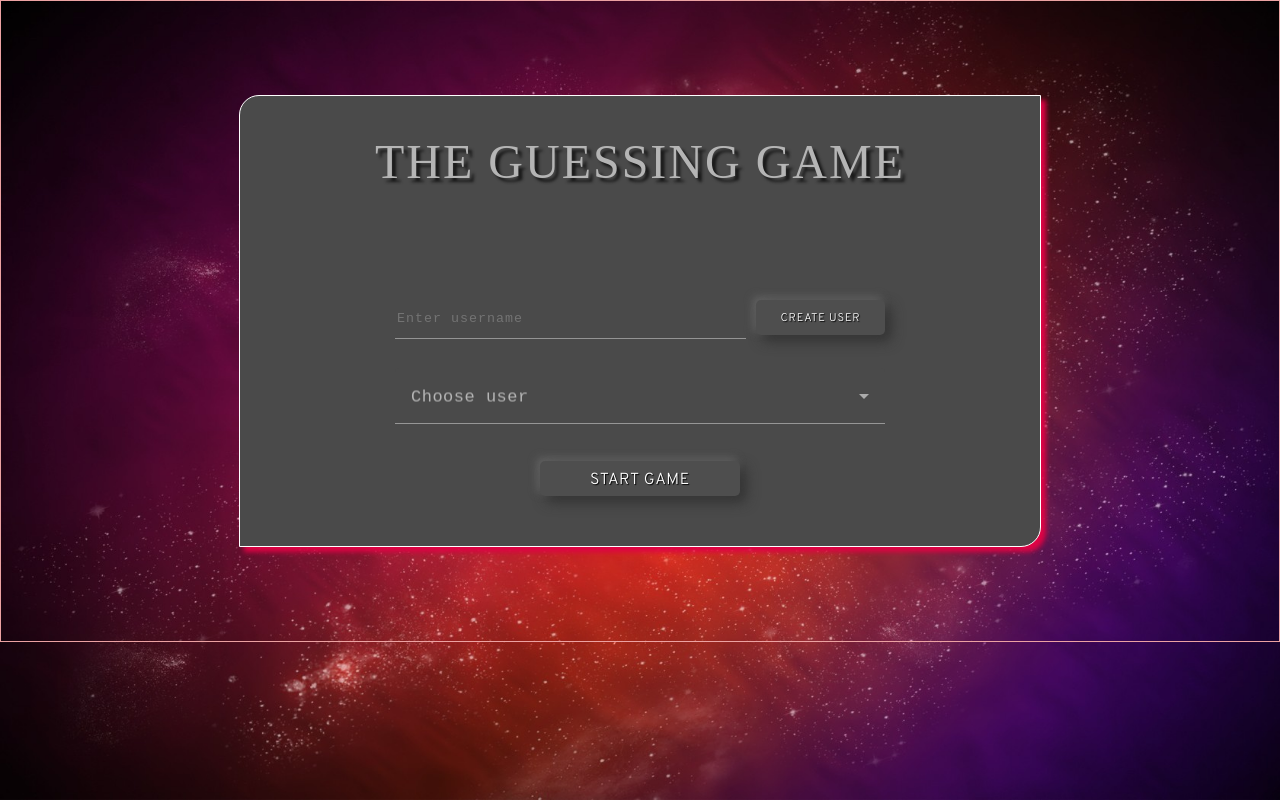
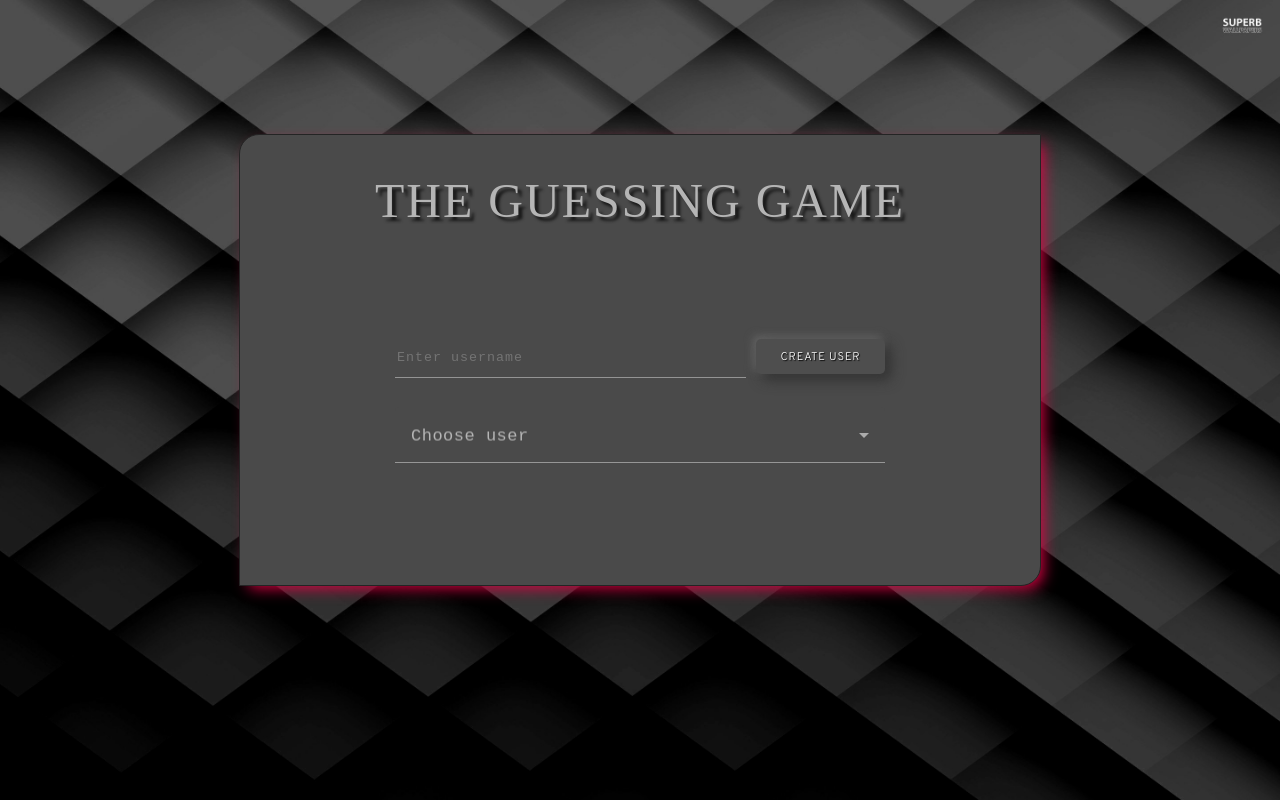
Before and after one commit to Vixilicious/MyProject1-master, an Angular app: page / in a window 1280 px wide. Built offline with nearby package versions, Linux system fonts and the light colour scheme; a web font is replaced by a local one.

Commit message:
Background changed

```diff
--- a/src/app/components/game/game.component.css
+++ b/src/app/components/game/game.component.css
@@ -1,3 +1,7 @@
 .main {
   height: 100vh;
 }
+
+.numberInp {
+  height: 30px;
+}
--- a/src/app/components/home/home.component.css
+++ b/src/app/components/home/home.component.css
@@ -3,24 +3,24 @@
 
 .home-main {
   height: 100vh;
-  background-image: url("../../../assets/pink-purple-sky.jpg");
+  background-image: url("../../../assets/black-squares.jpg");
   background-position: center;
   background-repeat: no-repeat;
   background-size: cover;
 }
 
 .home-container {
-  height: 80%;
+  height: 90%;
   display: flex;
   align-items: center;
   justify-content: space-evenly;
   flex-direction: column;
-  border: 1px solid #eca2a2;
+  /* border: 1px solid #eca2a2; */
 }
 
 .home-box {
   background-color: #4a4a4a;
-  border: 1px solid white;
+  border: 1px solid rgb(36, 36, 36);
   height: 350px;
   width: 700px;
   padding: 50px;
@@ -29,7 +29,7 @@
   align-items: center;
   justify-content: space-between;
   border-radius: 20px 0;
-  box-shadow: 5px 5px 5px 0px rgb(223, 3, 69);
+  box-shadow: 6px 6px 15px -4px rgb(223, 3, 69);
 }
 
 h1 {
--- a/src/app/components/home/home.component.html
+++ b/src/app/components/home/home.component.html
@@ -43,7 +43,9 @@
         </div>
         <!-- *ngIf="userSelected" -->
         <div>
-          <button class="start-btn" (click)="startGame()">START GAME</button>
+          <button *ngIf="userSelected" class="start-btn" (click)="startGame()">
+            START GAME
+          </button>
         </div>
       </div>
       <ng-template #gameScreen>
```
Also changed, not shown: src/assets/black-squares.jpg (added).
